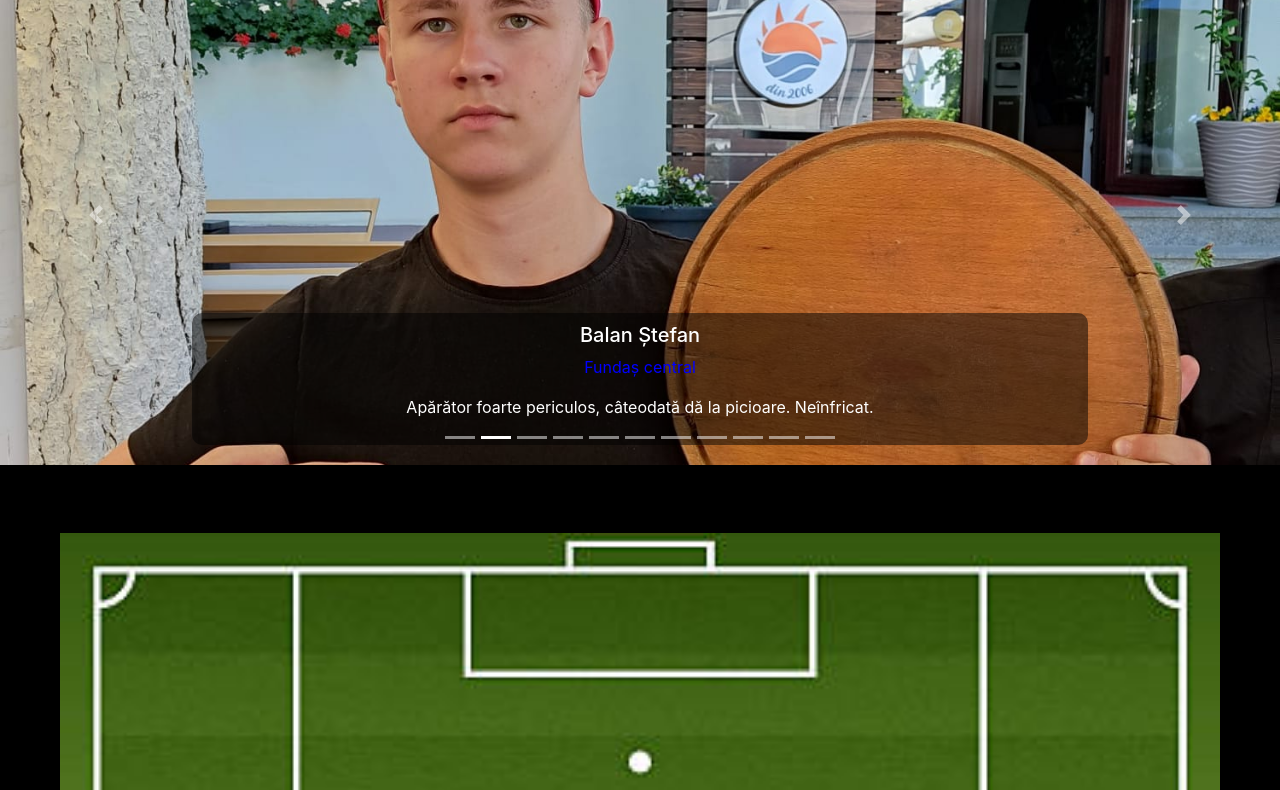
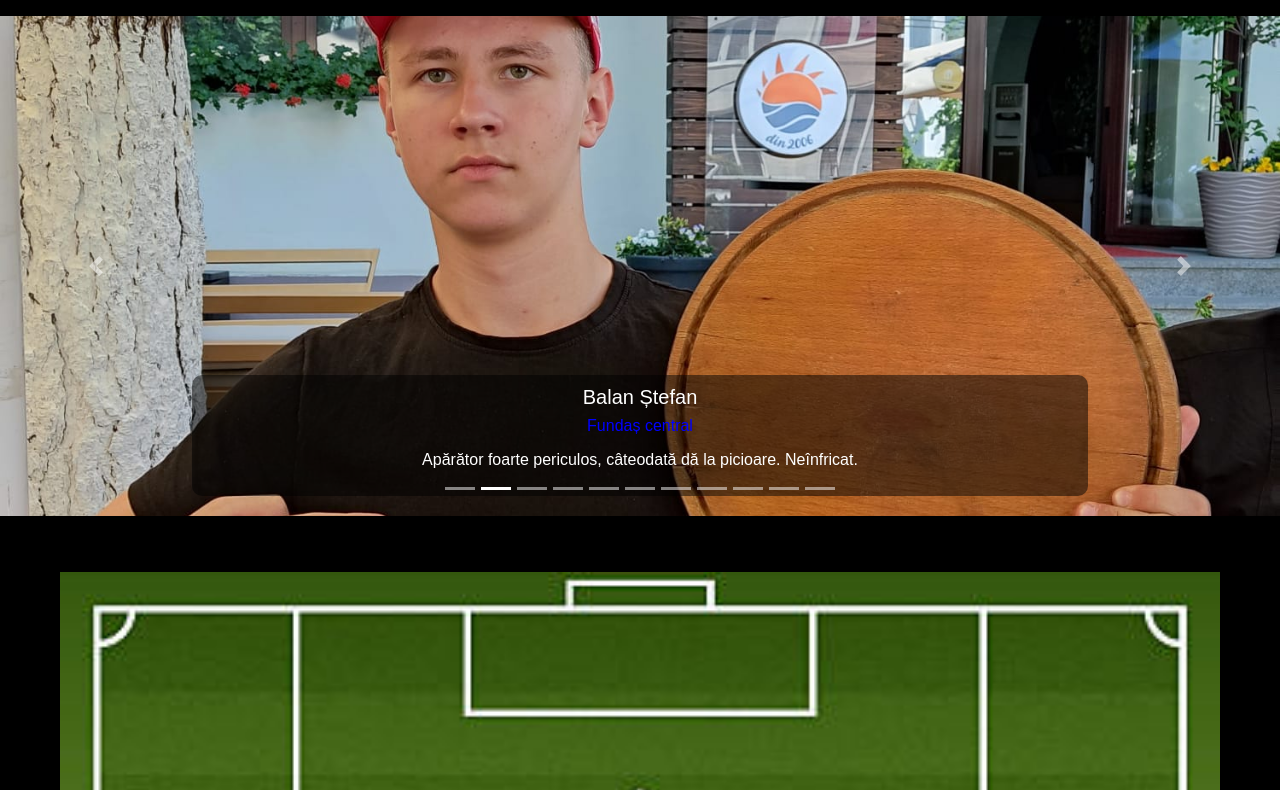
Before and after one commit to StrugariuFilip/Fotbal, a plain HTML site: page index.html in a window 1280 px wide. Shown: the part 193-983 px from the top of the page. Drawn offline with nearby package versions, Linux system fonts and the light colour scheme; a web font is replaced by a local one.

Commit message:
Update custom-styles.css

```diff
--- a/css/custom-styles.css
+++ b/css/custom-styles.css
@@ -1,5 +1,12 @@
 body{
     background-color:black;
+    font-family: var(--primaryFont) !important;
+    font-size: var(--bodyFontSize);
+    font-weight: var(--bodyFontWeight);
+    font-style: var(--bodyFontStyle);
+    line-height: var(--bodyLineHeight);
+    color: var(--bodyColor);
+}
 }
 .navbar{
     background-color:#2153E4;
@@ -20,6 +27,12 @@ body{
     text-decoration:none;
     color:white;
     font-size:18px;
+}
+.navbar a:hover{
+    color:black;
+}
+.active{
+    color:black !important;
 }
 .restu{
     display:flex;
```
